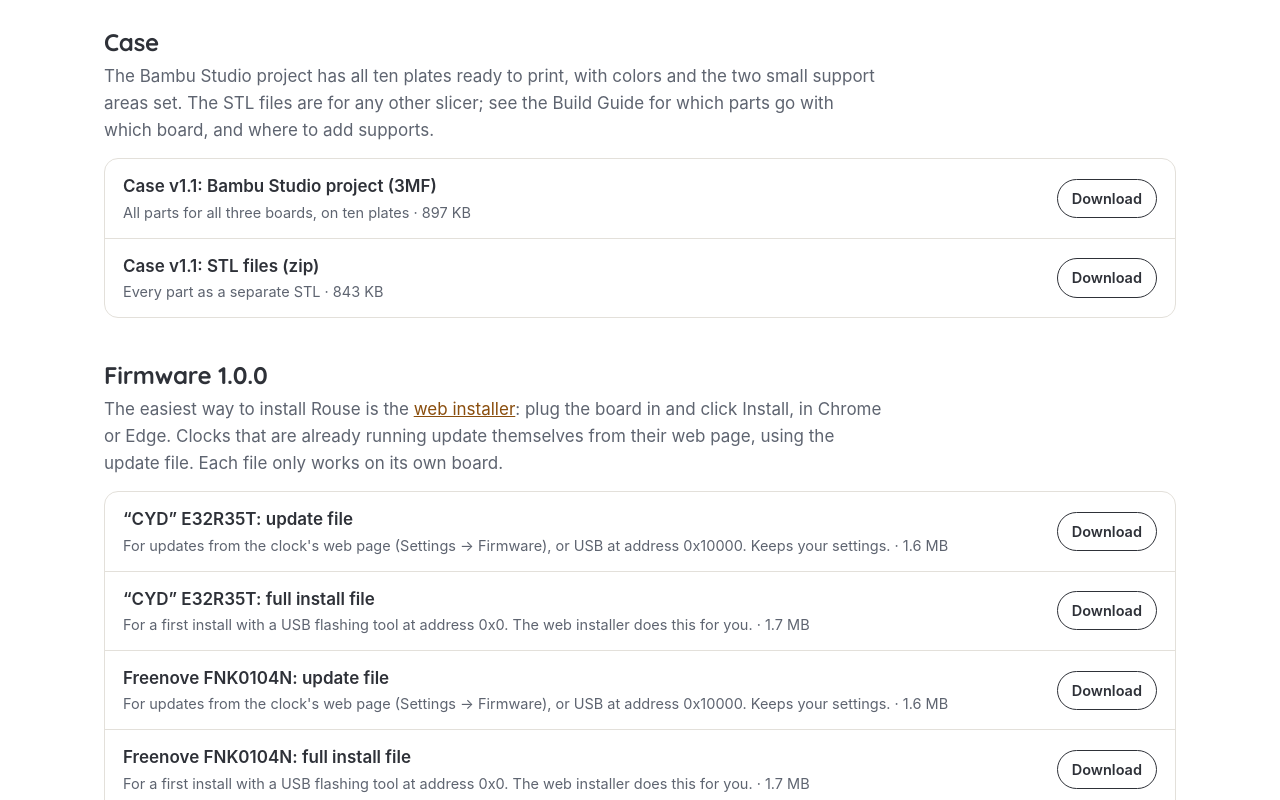
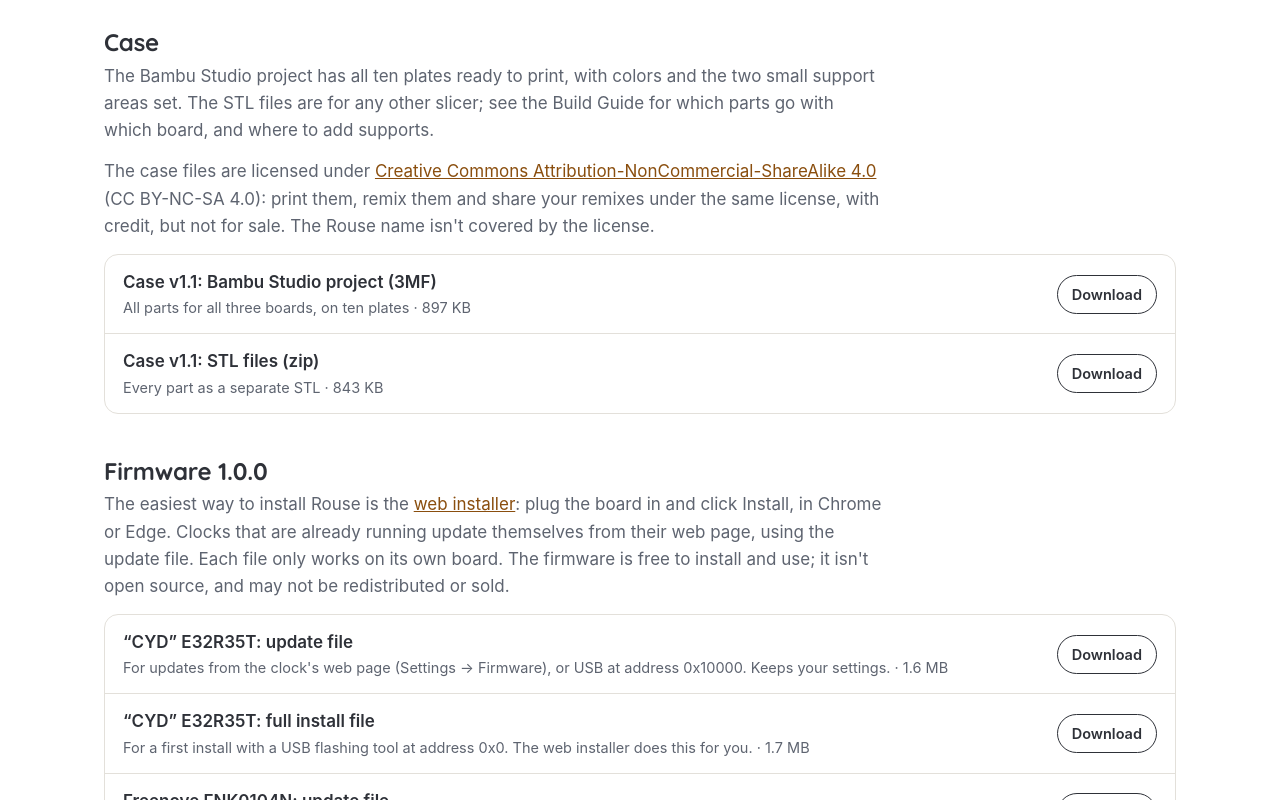
Before and after one commit to RouseClock/rouseclock.com, a plain HTML site: page downloads/index.html in a window 1280 px wide. Shown: the part 712-1512 px from the top of the page. Drawn offline with Linux system fonts and the light colour scheme.

Commit message:
Downloads: case files under CC BY-NC-SA 4.0; firmware terms
Co-Authored-By: Claude Opus 5.5 <noreply@anthropic.com>
Claude-Session: https://claude.ai/code/session_0129qvkwBHLX5DG2GgLeqHQz

```diff
--- a/downloads/index.html
+++ b/downloads/index.html
@@ -23,6 +23,9 @@ All of it is free; if you enjoy your Rouse, <a href="https://ko-fi.com/tuscanygr
 <section class="dl" id="case"><h2>Case</h2>
 <p>The Bambu Studio project has all ten plates ready to print, with colors and the two small support areas set. The STL files are for any other slicer;
 see the Build Guide for which parts go with which board, and where to add supports.</p>
+<p>The case files are licensed under <a href="https://creativecommons.org/licenses/by-nc-sa/4.0/" target="_blank" rel="noopener">Creative Commons
+Attribution-NonCommercial-ShareAlike 4.0</a> (CC BY-NC-SA 4.0): print them, remix them and share your remixes under the same
+license, with credit, but not for sale. The Rouse name isn't covered by the license.</p>
 <ul class="files">
 <li><span class="name">Case v1.1: Bambu Studio project (3MF)<span class="what">All parts for all three boards, on ten plates · 897 KB</span></span><a class="get" href="Rouse-case-v1.1.3mf" download data-goatcounter-click="download-Rouse-case-v1.1.3mf">Download</a></li>
 <li><span class="name">Case v1.1: STL files (zip)<span class="what">Every part as a separate STL · 843 KB</span></span><a class="get" href="Rouse-case-v1.1-STL.zip" download data-goatcounter-click="download-Rouse-case-v1.1-STL.zip">Download</a></li>
@@ -30,7 +33,8 @@ see the Build Guide for which parts go with which board, and where to add suppor
 
 <section class="dl" id="firmware"><h2>Firmware 1.0.0</h2>
 <p>The easiest way to install Rouse is the <a href="../flasher/">web installer</a>: plug the board in and click Install, in Chrome or Edge.
-Clocks that are already running update themselves from their web page, using the update file. Each file only works on its own board.</p>
+Clocks that are already running update themselves from their web page, using the update file. Each file only works on its own board.
+The firmware is free to install and use; it isn't open source, and may not be redistributed or sold.</p>
 <ul class="files">
 <li><span class="name">“CYD” E32R35T: update file<span class="what">For updates from the clock's web page (Settings → Firmware), or USB at address 0x10000. Keeps your settings. · 1.6 MB</span></span><a class="get" href="Rouse-1.0.0-CYD-app-flash-at-0x10000.bin" download data-goatcounter-click="download-Rouse-1.0.0-CYD-app-flash-at-0x10000.bin">Download</a></li>
 <li><span class="name">“CYD” E32R35T: full install file<span class="what">For a first install with a USB flashing tool at address 0x0. The web installer does this for you. · 1.7 MB</span></span><a class="get" href="Rouse-1.0.0-CYD-FULL-flash-at-0x0.bin" download data-goatcounter-click="download-Rouse-1.0.0-CYD-FULL-flash-at-0x0.bin">Download</a></li>
```
